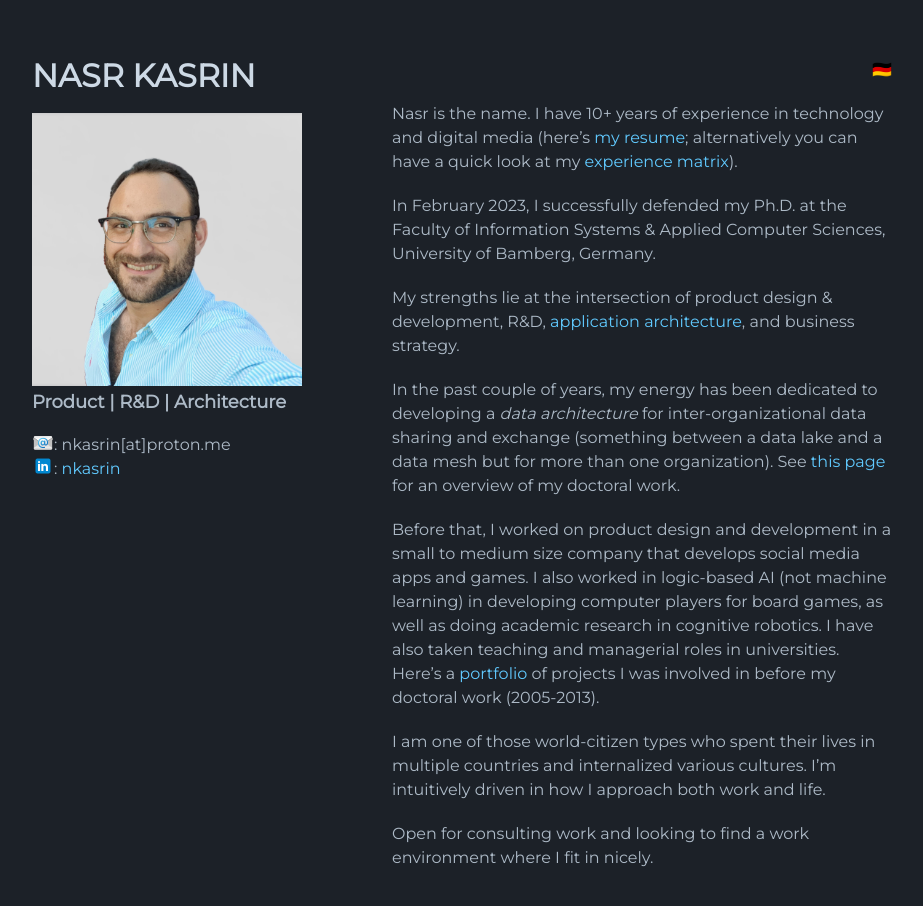
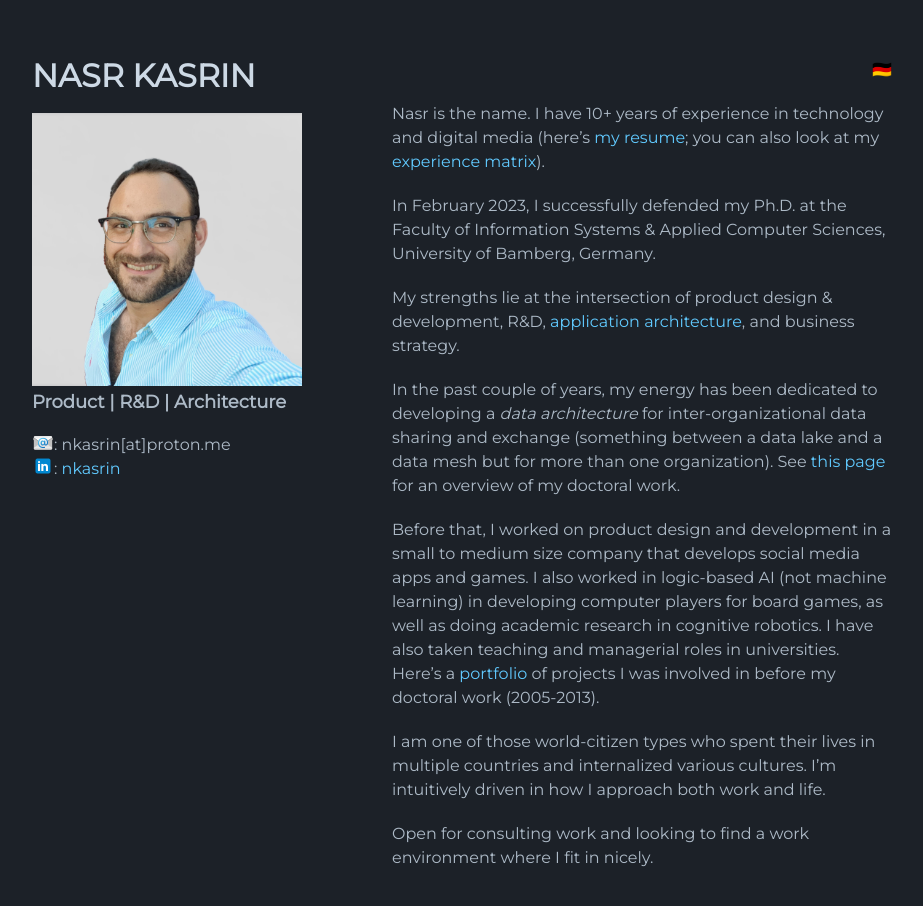
Before and after one commit to n42r/n42r.github.io, a Jekyll site: the page built from index.md, in a window 1280 px wide and 940 px high. Shown: the top 906 px of the window, without its empty margins (178-1101 px from the left). Built offline with Jekyll 4.4.1, drawn with Linux system fonts in a browser that asks for light colours; the repository's description, which GitHub fills in, is left out.

Commit message:
Update index.md
Text

```diff
--- a/index.md
+++ b/index.md
@@ -3,7 +3,7 @@ layout: default
 ---
 <p style="text-align:right;"> <a href="index_de"> 🇩🇪 </a></p>
 
-Nasr is the name. I have 10+ years of experience in technology and digital media (here's [my resume](https://raw.githubusercontent.com/n42r/n42r.github.io/main/assets/pdf/kasrin_resume_2023_04.pdf.pdf); alternatively you can have a quick look at my [experience matrix](matrix)).
+Nasr is the name. I have 10+ years of experience in technology and digital media (here's [my resume](https://raw.githubusercontent.com/n42r/n42r.github.io/main/assets/pdf/kasrin_resume_2023_04.pdf.pdf); you can also look at my [experience matrix](matrix)).
 
 In February 2023, I successfully defended my Ph.D. at the Faculty of Information Systems & Applied Computer Sciences, University of Bamberg, Germany.
 
```
